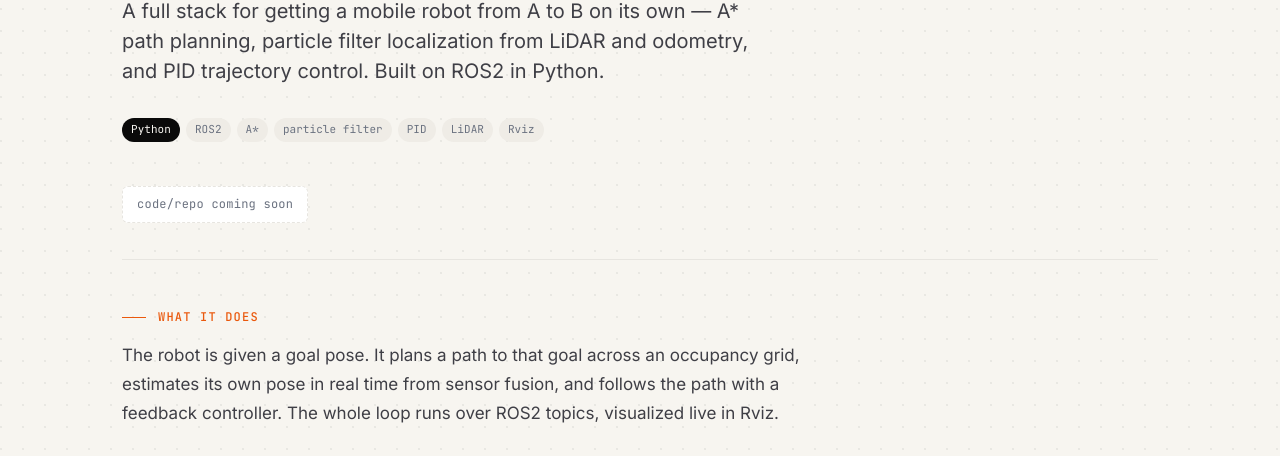
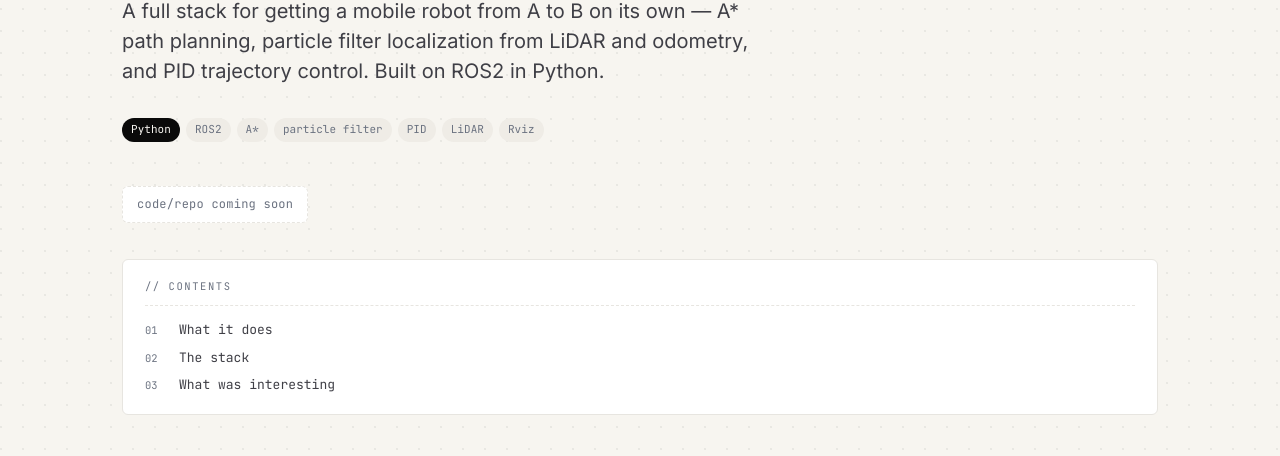
Before and after one commit to Prateek2174/Prateek2174.github.io, a plain HTML site: page projects/robot-nav.html in a window 1280 px wide. Shown: the part 344-800 px from the top of the page. Drawn offline with Linux system fonts and the light colour scheme.

Commit message:
Add auto-generated table of contents to all project pages
toc.js reads every h2 inside .project-body, slugifies the text into an
anchor ID, and inserts a styled nav block before the section body.
scroll-margin-top: 88px keeps anchored headings clear of the sticky nav.
Works across all 9 project pages without any per-page HTML changes.

Co-Authored-By: Claude Sonnet 4.6 <noreply@anthropic.com>

```diff
--- a/projects/robot-nav.html
+++ b/projects/robot-nav.html
@@ -105,5 +105,6 @@
   </footer>
   <script>document.getElementById('year').textContent = new Date().getFullYear();</script>
   <script src="../theme.js" defer></script>
+  <script src="../toc.js" defer></script>
 </body>
 </html>
--- a/styles.css
+++ b/styles.css
@@ -549,6 +549,64 @@ main {
   border-top: 1px solid var(--line);
   margin-top: 96px;
 }
+
+/* ---------- table of contents (auto-generated by toc.js) ---------- */
+.toc {
+  margin: 0 0 48px;
+  padding: 18px 22px;
+  border: 1px solid var(--line);
+  border-radius: var(--radius-sm);
+  background: var(--bg-elev);
+  position: relative;
+}
+
+.toc::before {
+  content: "// contents";
+  display: block;
+  font-family: var(--mono);
+  font-size: 10.5px;
+  text-transform: uppercase;
+  letter-spacing: 0.15em;
+  color: var(--muted);
+  margin-bottom: 14px;
+  padding-bottom: 10px;
+  border-bottom: 1px dashed var(--line);
+}
+
+.toc ol {
+  list-style: none;
+  padding: 0;
+  margin: 0;
+  display: flex;
+  flex-direction: column;
+  gap: 7px;
+}
+
+.toc li {
+  display: flex;
+  align-items: baseline;
+  gap: 14px;
+}
+
+.toc-num {
+  font-family: var(--mono);
+  font-size: 10.5px;
+  color: var(--muted);
+  flex: 0 0 20px;
+  user-select: none;
+}
+
+.toc a {
+  font-family: var(--mono);
+  font-size: 13px;
+  color: var(--fg-soft);
+  transition: color 0.15s ease;
+}
+
+.toc a:hover { color: var(--accent); }
+
+/* keep anchored headings from disappearing under the sticky nav */
+.project-body h2 { scroll-margin-top: 88px; }
 
 /* ---------- project page (project detail) ---------- */
 .project-page {
--- /dev/null
+++ b/toc.js
@@ -0,0 +1,37 @@
+(function () {
+  var body = document.querySelector('.project-body');
+  if (!body) return;
+
+  var headings = Array.prototype.slice.call(body.querySelectorAll('h2'));
+  if (headings.length < 2) return;
+
+  // Assign IDs and build links
+  var ol = document.createElement('ol');
+  headings.forEach(function (h, i) {
+    var text = h.textContent.trim();
+    var slug = text
+      .toLowerCase()
+      .replace(/[^a-z0-9\s]/g, '')
+      .replace(/\s+/g, '-')
+      .replace(/-+/g, '-');
+    h.id = slug;
+
+    var li = document.createElement('li');
+    var num = document.createElement('span');
+    num.className = 'toc-num';
+    num.textContent = String(i + 1).padStart(2, '0');
+    var a = document.createElement('a');
+    a.href = '#' + slug;
+    a.textContent = text;
+    li.appendChild(num);
+    li.appendChild(a);
+    ol.appendChild(li);
+  });
+
+  var nav = document.createElement('nav');
+  nav.className = 'toc';
+  nav.setAttribute('aria-label', 'Table of contents');
+  nav.appendChild(ol);
+
+  body.parentNode.insertBefore(nav, body);
+})();
```
Also changed, not shown: projects/breadboard-6502.html (+1 -0 lines), projects/breadboard-8bit.html (+1 -0 lines), projects/night-vision.html (+1 -0 lines), projects/stm32-bare-metal.html (+1 -0 lines), projects/stm32-quadcopter.html (+1 -0 lines), projects/stm32-sai.html (+1 -0 lines), projects/stm32-usb.html (+1 -0 lines), projects/uart-bootloader.html (+1 -0 lines).
